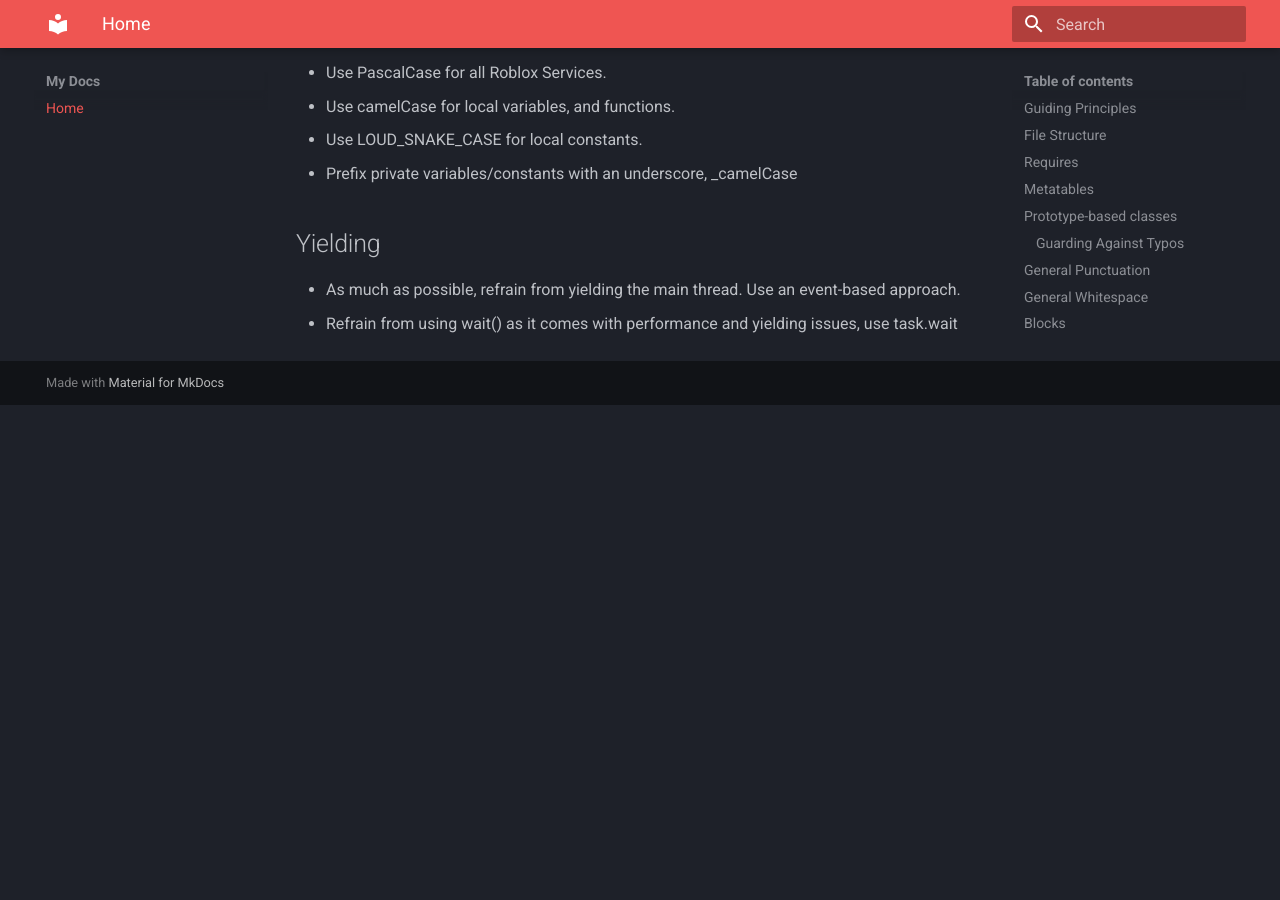
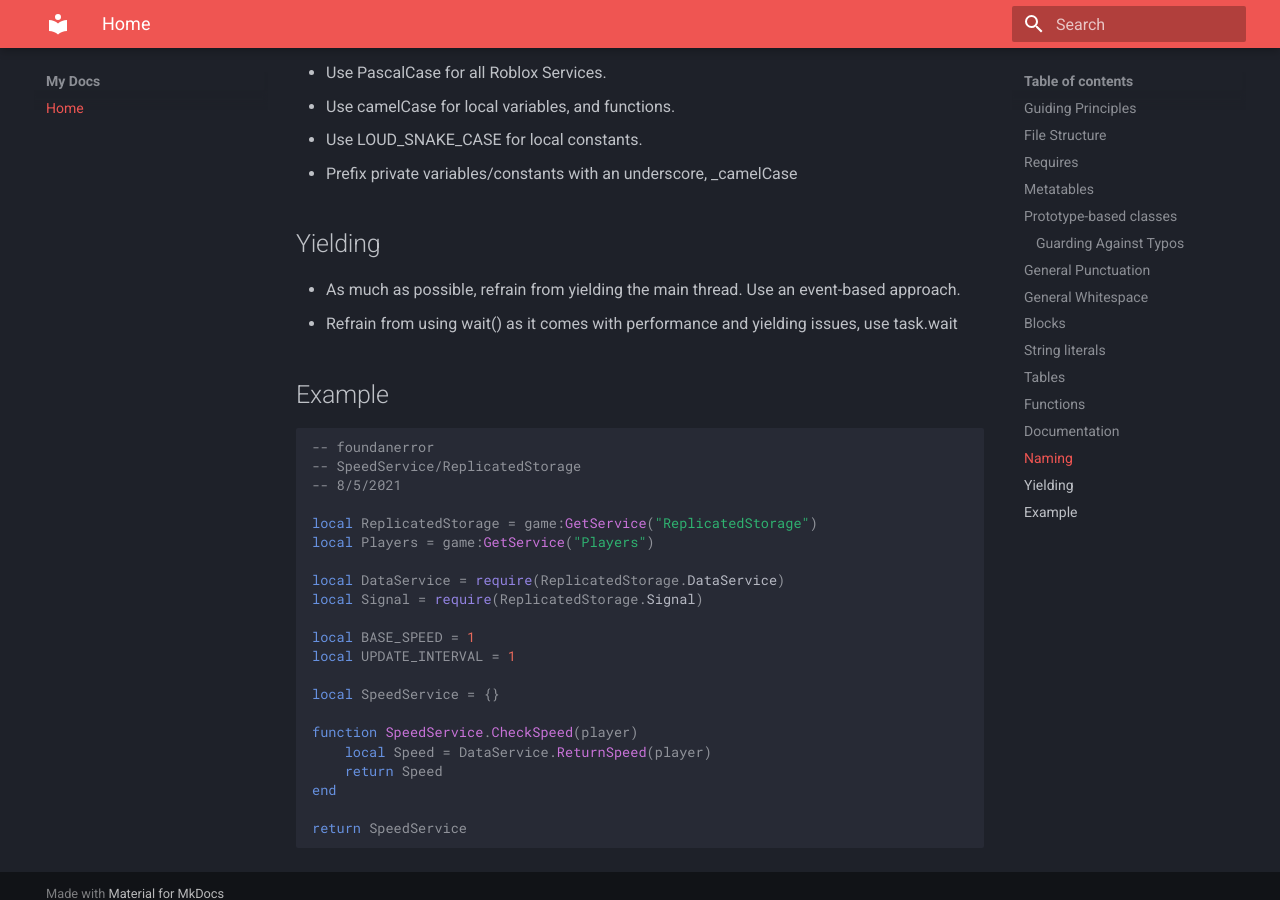
Before and after one commit to InterzoneProductions/Lua-Style-Guide, an MkDocs documentation site: the page built from docs/index.md, in a window 1280 px wide and 900 px high, scrolled down 7651 px. Built offline with MkDocs 1.6.1 and Material for MkDocs 9.7.7, drawn with Linux system fonts in a browser that asks for light colours; before the commit the page ends 8056 px from its top, so only the background shows below that.

Commit message:
Update index.md

````diff
--- a/docs/index.md
+++ b/docs/index.md
@@ -323,3 +323,29 @@
 
 * As much as possible, refrain from yielding the main thread. Use an event-based approach.
 * Refrain from using wait() as it comes with performance and yielding issues, use task.wait
+
+## Example
+
+```lua
+-- foundanerror
+-- SpeedService/ReplicatedStorage
+-- 8/5/2021
+
+local ReplicatedStorage = game:GetService("ReplicatedStorage")
+local Players = game:GetService("Players")
+
+local DataService = require(ReplicatedStorage.DataService)
+local Signal = require(ReplicatedStorage.Signal)
+
+local BASE_SPEED = 1
+local UPDATE_INTERVAL = 1
+
+local SpeedService = {}
+
+function SpeedService.CheckSpeed(player)
+    local Speed = DataService.ReturnSpeed(player)
+    return Speed
+end
+
+return SpeedService
+```
````
